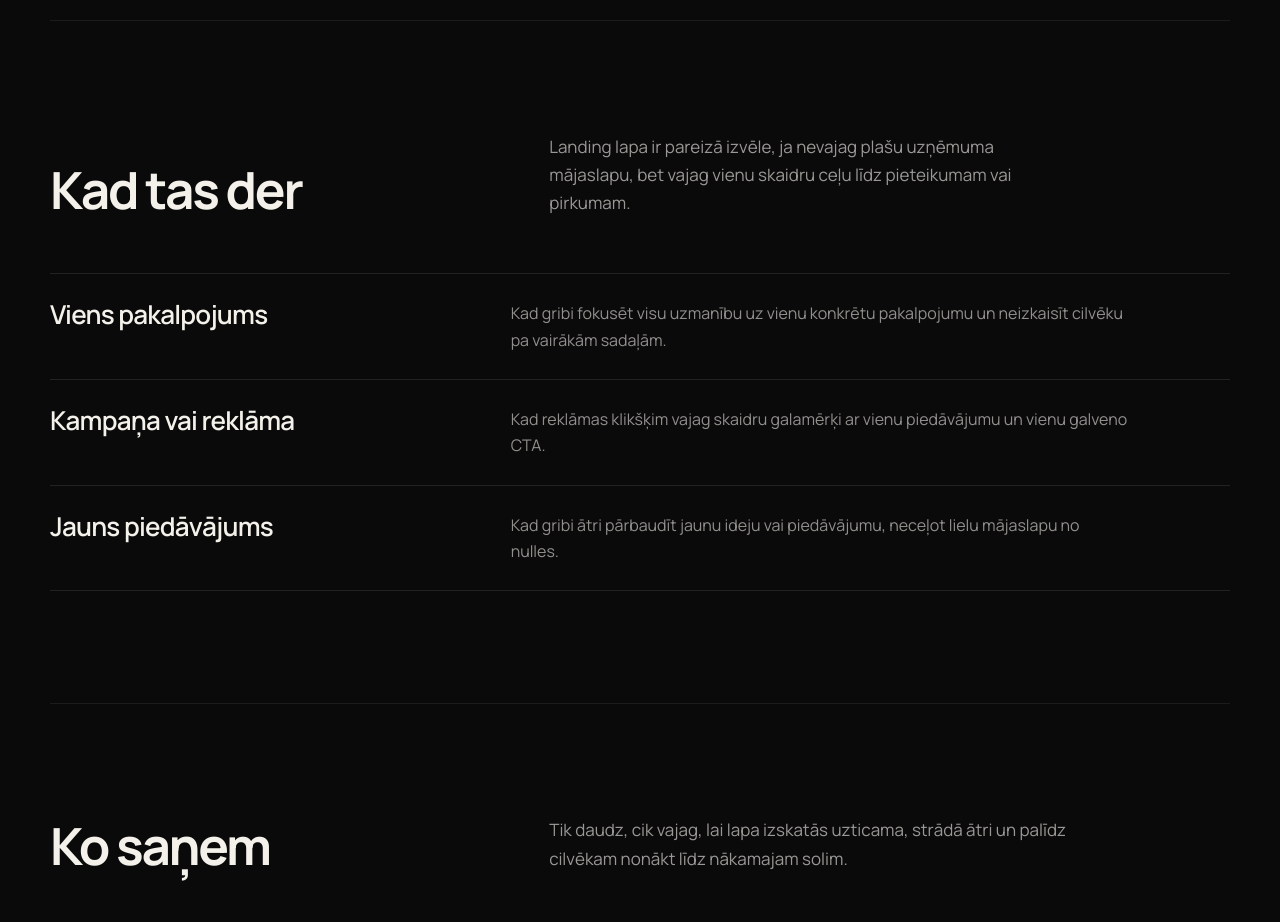
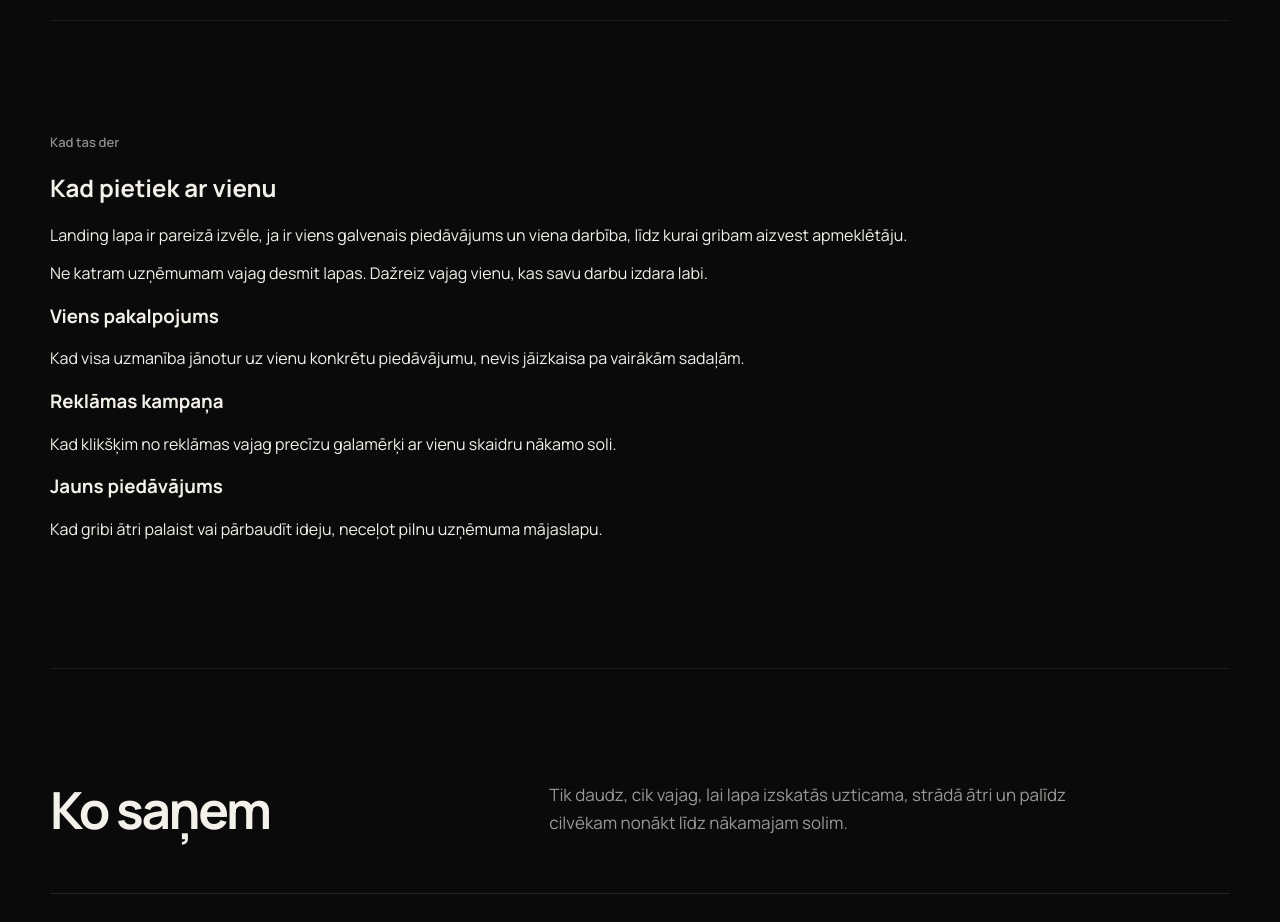
Before and after one commit to davisl24/WEBSITEAGENCY, a Next.js app: page /pakalpojumi/landing-lapa in a window 1280 px wide. Shown: the part 780-1702 px from the top of the page. Built offline with nearby package versions, Linux system fonts and the light colour scheme.

Commit message:
design: make landing fit section editorial

```diff
--- a/app/pakalpojumi/landing-lapa/page.tsx
+++ b/app/pakalpojumi/landing-lapa/page.tsx
@@ -72,35 +72,39 @@ export default function LandingPage() {
         </div>
       </section>
 
-      <section className="service-page-section" aria-labelledby="der-title">
-        <div className="service-section-head">
-          <h2 id="der-title">Kad tas der</h2>
+      <section className="service-page-section service-fit-section" aria-labelledby="der-title">
+        <div className="service-fit-head">
+          <p className="service-page-kicker">Kad tas der</p>
+          <h2 id="der-title">Kad pietiek ar vienu</h2>
           <p>
-            Landing lapa ir pareizā izvēle, ja nevajag plašu uzņēmuma mājaslapu,
-            bet vajag vienu skaidru ceļu līdz pieteikumam vai pirkumam.
+            Landing lapa ir pareizā izvēle, ja ir viens galvenais piedāvājums
+            un viena darbība, līdz kurai gribam aizvest apmeklētāju.
           </p>
         </div>
 
-        <div className="service-use-list">
-          <div className="service-use-row">
+        <div className="service-fit-editorial">
+          <p className="service-fit-statement">
+            Ne katram uzņēmumam vajag desmit lapas. Dažreiz vajag vienu, kas savu darbu izdara labi.
+          </p>
+
+          <div className="service-fit-case service-fit-case-a">
             <h3>Viens pakalpojums</h3>
             <p>
-              Kad gribi fokusēt visu uzmanību uz vienu konkrētu pakalpojumu
-              un neizkaisīt cilvēku pa vairākām sadaļām.
+              Kad visa uzmanība jānotur uz vienu konkrētu piedāvājumu, nevis jāizkaisa pa vairākām sadaļām.
             </p>
           </div>
-          <div className="service-use-row">
-            <h3>Kampaņa vai reklāma</h3>
+
+          <div className="service-fit-case service-fit-case-b">
+            <h3>Reklāmas kampaņa</h3>
             <p>
-              Kad reklāmas klikšķim vajag skaidru galamērķi ar vienu piedāvājumu
-              un vienu galveno CTA.
+              Kad klikšķim no reklāmas vajag precīzu galamērķi ar vienu skaidru nākamo soli.
             </p>
           </div>
-          <div className="service-use-row">
+
+          <div className="service-fit-case service-fit-case-c">
             <h3>Jauns piedāvājums</h3>
             <p>
-              Kad gribi ātri pārbaudīt jaunu ideju vai piedāvājumu, neceļot
-              lielu mājaslapu no nulles.
+              Kad gribi ātri palaist vai pārbaudīt ideju, neceļot pilnu uzņēmuma mājaslapu.
             </p>
           </div>
         </div>
```
